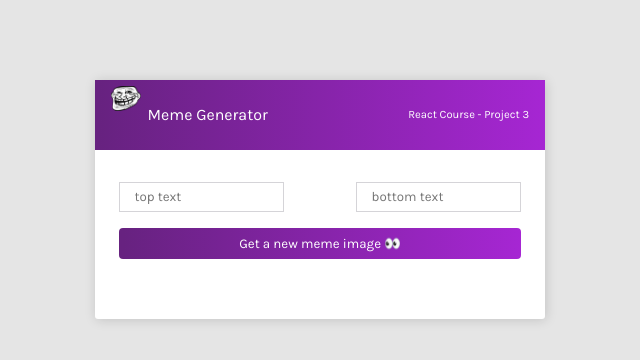
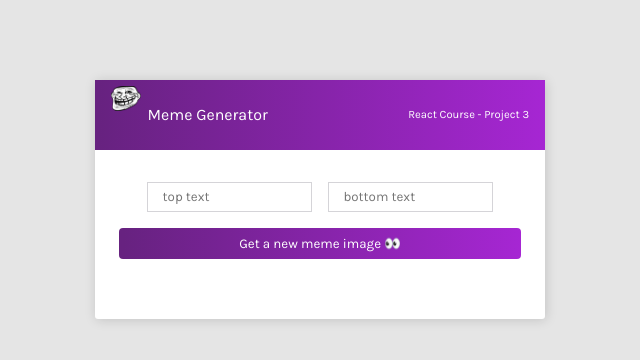
Before and after one commit to timokonkwo/meme-generator, a React (Vite) app: page / in a window 1280 px wide. Shown: the top 360 px of the page, without its empty margins (320-960 px from the left). Built offline with nearby package versions, Linux system fonts and the light colour scheme.

Commit message:
fixed input styling

```diff
--- a/src/App.css
+++ b/src/App.css
@@ -57,8 +57,9 @@ img {
 
 .input-container {
   display: flex;
-  justify-content: space-between;
-  margin-bottom: 1rem;
+  justify-content: center;
+  column-gap: 1rem;
+  flex-wrap: wrap;
 }
 
 input {
@@ -66,6 +67,7 @@ input {
   padding: .4rem;
   border: 1px solid #D5D4D8;
   text-indent: .5rem;
+  margin-bottom: 1rem;
 }
 
 button {
--- a/src/components/Meme.jsx
+++ b/src/components/Meme.jsx
@@ -10,7 +10,7 @@ export default function Meme() {
 		setImg(prev => imgUrl)
 	}
 
-	const [img, setImg] = useState(null);
+	const [img, setImg] = useState("");
 
 	return (
 		<main className="container">
```
